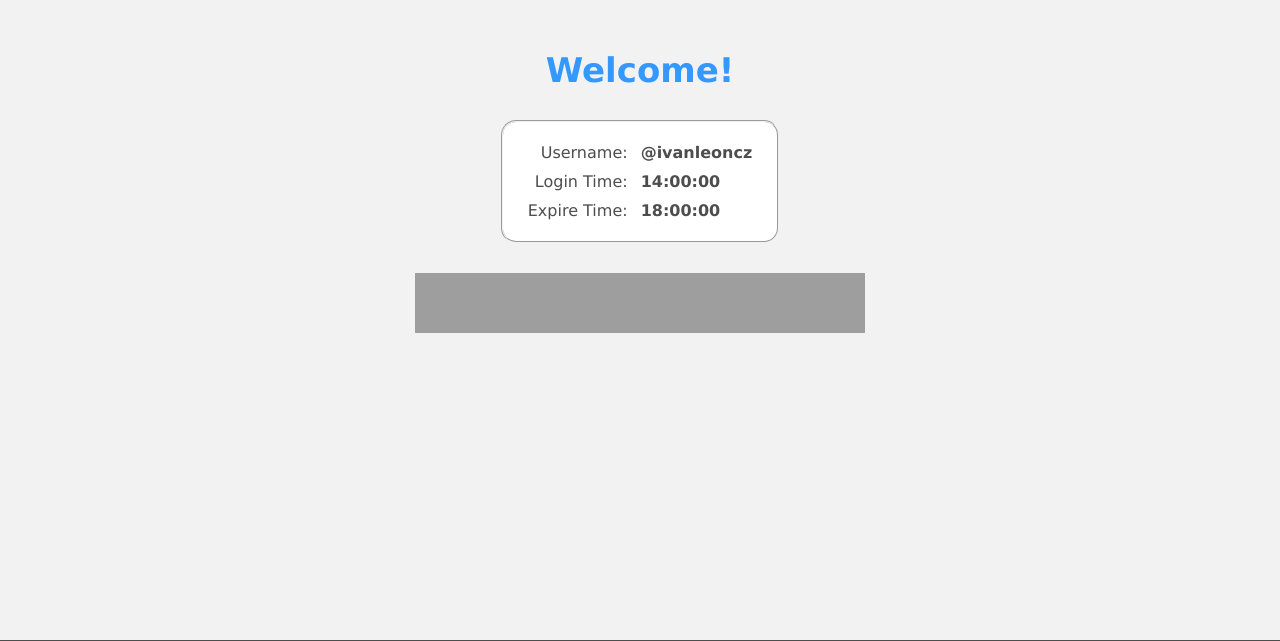
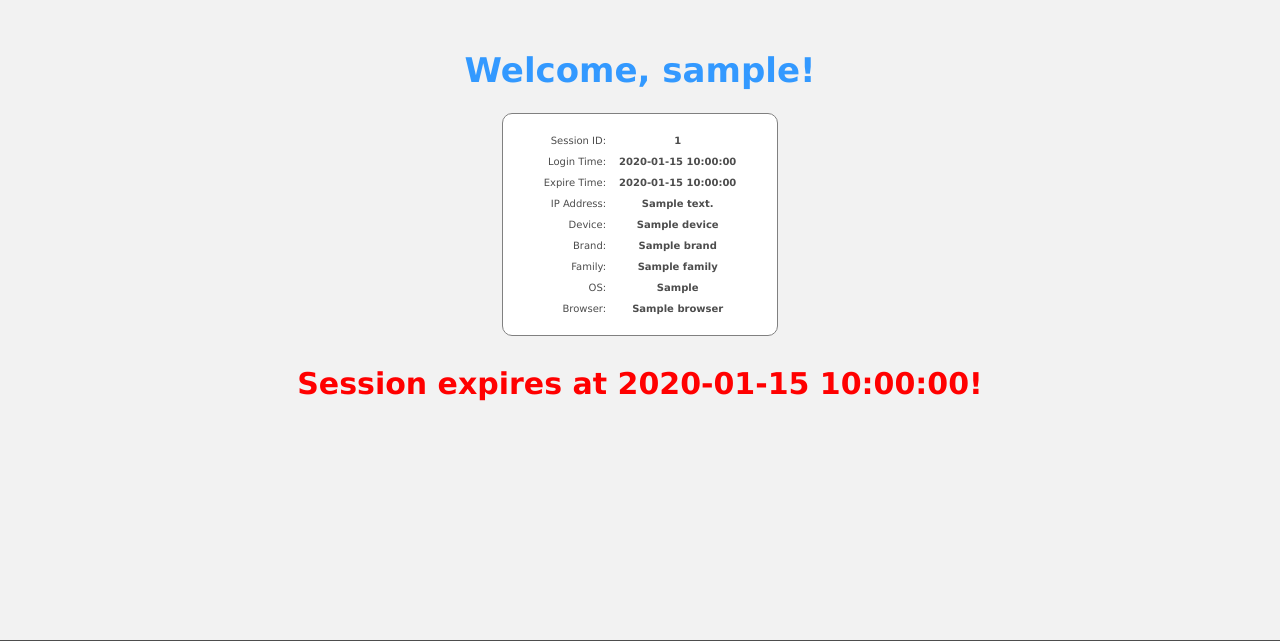
Before and after one commit to ivanleoncz/PyCaptive, a Flask app: template app/templates/welcome.html in a window 1280 px wide. Shown: the part 80-721 px from the top of the page. Run offline with Flask 2, Linux system fonts and the light colour scheme; the template is opened without the code that fills it: most values are stand-ins (such as "Sample title", 1, 10 or a date in 2020); parts of the project's set-up code (start-up, migrations or seed data) failed here and were passed over; grey boxes are pictures that could not be loaded.

Commit message:
adding session data to welcome page
- removing DuckDuckGO search bar
- passing session data from server-side to client-side (Jinja2)
- adjusting dimensions and layout appearance

```diff
--- a/app/templates/welcome.html
+++ b/app/templates/welcome.html
@@ -11,9 +11,12 @@
         position: absolute;
       }
 
-      #welcome  {
+      #welcome, #session_info  {
+        text-align: center;
+      }
+
+      #welcome {
         margin-top: 50px;
-        text-align: center;
         color: #3399ff;
         font-size: 34px;
       }
@@ -26,12 +29,13 @@
 
       fieldset {
         width: 250px;
-        margin-top: 30px;
+        margin-top: 10px;
         margin-left: auto;
         margin-right: auto;
         padding-top: 15px;
         padding-bottom: 15px;
-        border-radius: 15px;
+	border: 1px solid grey;
+        border-radius: 10px;
         background-color: #ffffff;
       }
 
@@ -47,6 +51,7 @@
       }
 
       .field {
+        font-size: 10px;
         text-align: right;
       }
 
@@ -54,39 +59,80 @@
         padding-left: 10px;
         margin-left: auto;
         margin-right: auto;
+	font-size: 10px;
         font-weight: bold;
       }
 
-      iframe {
-        display: block;
-        margin: auto;
+      #session_info {
         margin-top: 30px;
-        height: 60px;
-        width: 450px;
-        border: 0;
+        color: red;
+        font-size: 30px;
       }
+
 
 {% endblock %}
 
 {% block content %}
     <div id="status">
-        <h1 id="welcome"> Welcome! </h1>
-        <fieldset>
+	<h1 id="welcome"> Welcome, {{ userdata["UserName"] }}! </h1>
+
+        <fieldset align="middle">
           <table>
+
             <tr>
-              <td class="field">Username:</td>
-              <td class="data">@ivanleoncz</td>
+	      <td class="field">Session ID:</td>
+	      <td class="data">{{ userdata["_id"] }}</td>
             </tr>
+
             <tr>
-              <td class="field">Login Time:</td>
-              <td class="data">14:00:00</td>
+	      <td class="field">Login Time:</td>
+	      <td class="data">{{ userdata["LoginTime"] }}</td>
             </tr>
+
             <tr>
-              <td class="field">Expire Time:</td>
-              <td class="data">18:00:00</td>
+	      <td class="field">Expire Time:</td>
+	      <td class="data">{{ userdata["ExpireTime"] }}</td>
             </tr>
+
+            <tr>
+	      <td class="field">IP Address:</td>
+	      <td class="data">{{ userdata["IpAddress"] }}</td>
+            </tr>
+
+            <tr>
+	      <td class="field">Device:</td>
+	      <td class="data">{{ userdata["UserData"]["device"] }}</td>
+            </tr>
+
+            <tr>
+	      <td class="field">Brand:</td>
+	      <td class="data">{{ userdata["UserData"]["brand"] }}</td>
+            </tr>
+
+            <tr>
+	      <td class="field">Family:</td>
+	      <td class="data">{{ userdata["UserData"]["family"] }}</td>
+            </tr>
+
+            <tr>
+	      <td class="field">OS:</td>
+	      <td class="data">{{ userdata["UserData"]["os"] }}</td>
+            </tr>
+
+            <tr>
+	      <td class="field">Browser:</td>
+	      <td class="data">{{ userdata["UserData"]["browser"] }}</td>
+            </tr>
+
           </table>
         </fieldset>
-        <iframe src="https://duckduckgo.com/search.html?width=240&duck=yes&prefill=Search with Safety"> </iframe>
+	<h1 id="session_info"> Session expires at {{ userdata["ExpireTime"] }}! </h1>
+
     </div>
 {% endblock %}
+
+{% block script_area %}
+  <script type="text/javascript">
+alert("Session expires in 12 hours: {{ userdata["ExpireTime"] }}");
+  </script>
+{% endblock %}
```
